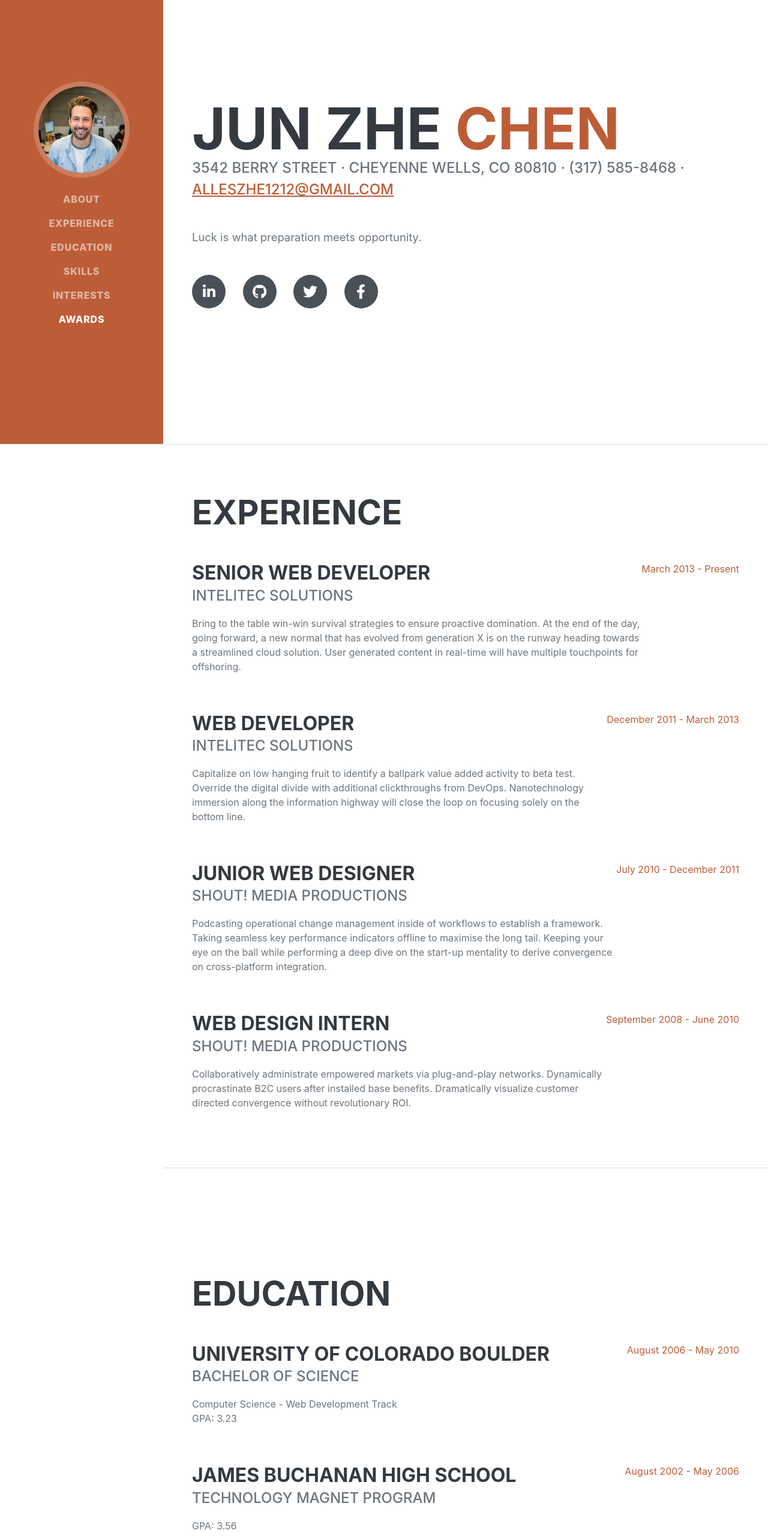
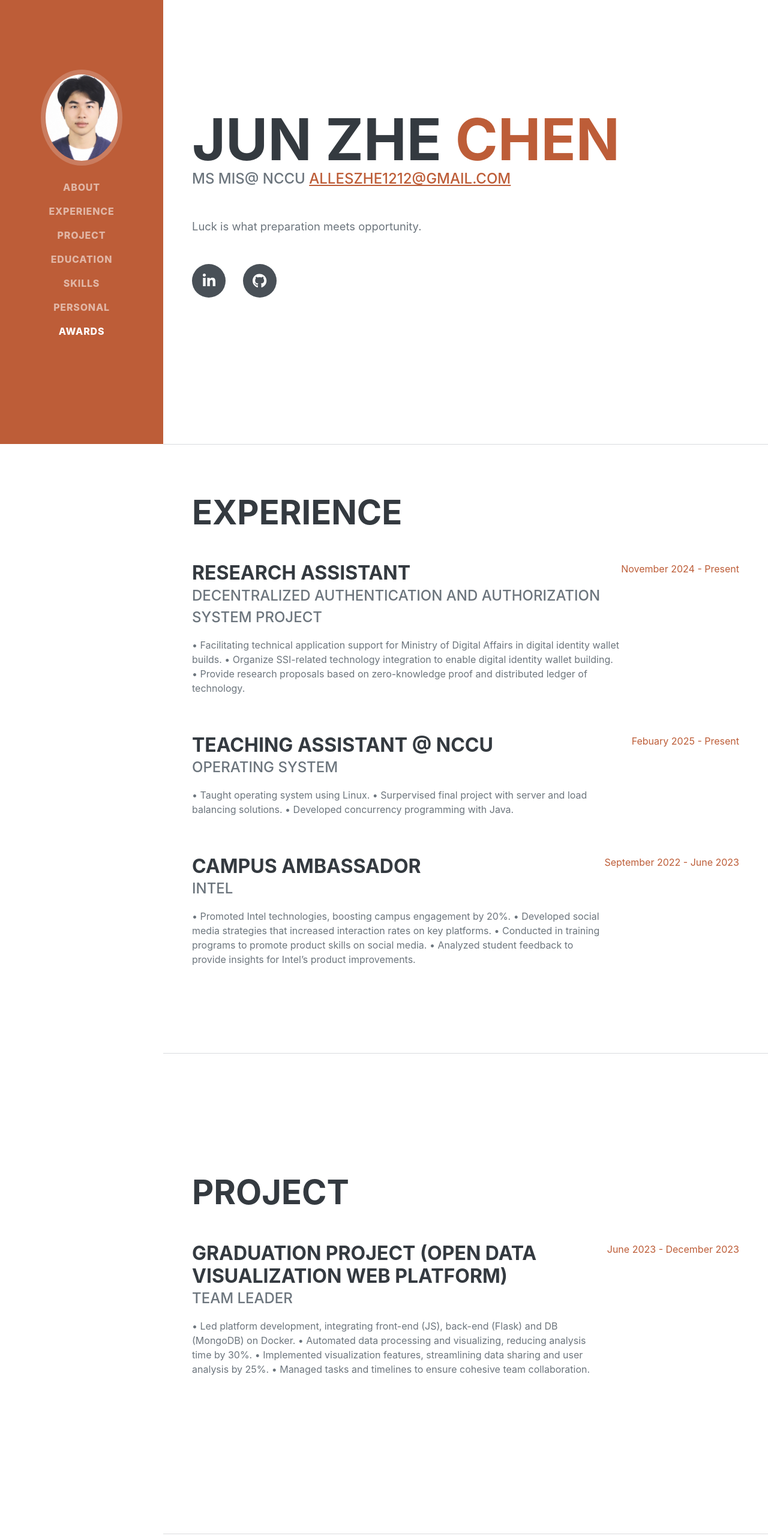
Before and after one commit to Alles1212/Alles1212.github.io, a plain HTML site: page index.html in a window 1280 px wide. Shown: the part 60-2620 px from the top of the page at 60% size. Drawn offline with nearby package versions, Linux system fonts and the light colour scheme; a web font is replaced by a local one.

Commit message:
initial update the schema

```diff
--- a/index.html
+++ b/index.html
@@ -5,7 +5,7 @@
         <meta name="viewport" content="width=device-width, initial-scale=1, shrink-to-fit=no" />
         <meta name="description" content="" />
         <meta name="author" content="" />
-        <title>竣哲's Personal Site</title>
+        <title>Jun zhe's Personal Site</title>
         <link rel="icon" type="image/x-icon" href="assets/img/favicon.ico" />
         <!-- Font Awesome icons (free version)-->
         <script src="https://use.fontawesome.com/releases/v6.3.0/js/all.js" crossorigin="anonymous"></script>
@@ -19,17 +19,18 @@
         <!-- Navigation-->
         <nav class="navbar navbar-expand-lg navbar-dark bg-primary fixed-top" id="sideNav">
             <a class="navbar-brand js-scroll-trigger" href="#page-top">
-                <span class="d-block d-lg-none">Jun-Zhe Chen</span>
-                <span class="d-none d-lg-block"><img class="img-fluid img-profile rounded-circle mx-auto mb-2" src="assets/img/profile.jpg" alt="..." /></span>
+                <span class="d-block d-lg-none">Jun-Zhe Chen(Alex)</span>
+                <span class="d-none d-lg-block"><img class="img-fluid img-profile rounded-circle mx-auto mb-2" src="assets/img/profile.png" alt="..." /></span>
             </a>
             <button class="navbar-toggler" type="button" data-bs-toggle="collapse" data-bs-target="#navbarResponsive" aria-controls="navbarResponsive" aria-expanded="false" aria-label="Toggle navigation"><span class="navbar-toggler-icon"></span></button>
             <div class="collapse navbar-collapse" id="navbarResponsive">
                 <ul class="navbar-nav">
                     <li class="nav-item"><a class="nav-link js-scroll-trigger" href="#about">About</a></li>
                     <li class="nav-item"><a class="nav-link js-scroll-trigger" href="#experience">Experience</a></li>
+                    <li class="nav-item"><a class="nav-link js-scroll-trigger" href="#project">Project</a></li>
                     <li class="nav-item"><a class="nav-link js-scroll-trigger" href="#education">Education</a></li>
                     <li class="nav-item"><a class="nav-link js-scroll-trigger" href="#skills">Skills</a></li>
-                    <li class="nav-item"><a class="nav-link js-scroll-trigger" href="#interests">Interests</a></li>
+                    <li class="nav-item"><a class="nav-link js-scroll-trigger" href="#personal">Personal</a></li>
                     <li class="nav-item"><a class="nav-link js-scroll-trigger" href="#awards">Awards</a></li>
                 </ul>
             </div>
@@ -44,15 +45,15 @@
                         <span class="text-primary">Chen</span>
                     </h1>
                     <div class="subheading mb-5">
-                        3542 Berry Street · Cheyenne Wells, CO 80810 · (317) 585-8468 ·
+                        MS MIS@ NCCU
                         <a href="mailto:name@email.com">alleszhe1212@gmail.com</a>
                     </div>
                     <p class="lead mb-5">Luck is what preparation meets opportunity.</p>
                     <div class="social-icons">
-                        <a class="social-icon" href="#!"><i class="fab fa-linkedin-in"></i></a>
-                        <a class="social-icon" href="#!"><i class="fab fa-github"></i></a>
-                        <a class="social-icon" href="#!"><i class="fab fa-twitter"></i></a>
-                        <a class="social-icon" href="#!"><i class="fab fa-facebook-f"></i></a>
+                        <a class="social-icon" href="https://www.linkedin.com/in/竣哲陳alex"><i class="fab fa-linkedin-in"></i></a>
+                        <a class="social-icon" href="https://github.com/Alles1212"><i class="fab fa-github"></i></a>
+                        <!-- <a class="social-icon" href="#!"><i class="fab fa-twitter"></i></a>
+                        <a class="social-icon" href="#!"><i class="fab fa-facebook-f"></i></a> -->
                     </div>
                 </div>
             </section>
@@ -63,27 +64,81 @@
                     <h2 class="mb-5">Experience</h2>
                     <div class="d-flex flex-column flex-md-row justify-content-between mb-5">
                         <div class="flex-grow-1">
-                            <h3 class="mb-0">Senior Web Developer</h3>
-                            <div class="subheading mb-3">Intelitec Solutions</div>
-                            <p>Bring to the table win-win survival strategies to ensure proactive domination. At the end of the day, going forward, a new normal that has evolved from generation X is on the runway heading towards a streamlined cloud solution. User generated content in real-time will have multiple touchpoints for offshoring.</p>
+                            <h3 class="mb-0">Research Assistant</h3>
+                            <div class="subheading mb-3">Decentralized Authentication and Authorization System Project</div>
+                            <p> • Facilitating technical application support for Ministry of Digital Affairs in digital identity wallet builds.
+                                • Organize SSI-related technology integration to enable digital identity wallet building.
+                                • Provide research proposals based on zero-knowledge proof and distributed ledger of technology.</p>
                         </div>
-                        <div class="flex-shrink-0"><span class="text-primary">March 2013 - Present</span></div>
+                        <div class="flex-shrink-0"><span class="text-primary">November 2024 - Present</span></div>
                     </div>
                     <div class="d-flex flex-column flex-md-row justify-content-between mb-5">
                         <div class="flex-grow-1">
-                            <h3 class="mb-0">Web Developer</h3>
-                            <div class="subheading mb-3">Intelitec Solutions</div>
-                            <p>Capitalize on low hanging fruit to identify a ballpark value added activity to beta test. Override the digital divide with additional clickthroughs from DevOps. Nanotechnology immersion along the information highway will close the loop on focusing solely on the bottom line.</p>
+                            <h3 class="mb-0">Teaching Assistant @ NCCU</h3>
+                            <div class="subheading mb-3">Operating System</div>
+                            <p> • Taught operating system using Linux.
+                                • Surpervised final project with server and load balancing solutions.
+                                • Developed concurrency programming with Java.</p>
                         </div>
-                        <div class="flex-shrink-0"><span class="text-primary">December 2011 - March 2013</span></div>
+                        <div class="flex-shrink-0"><span class="text-primary">Febuary 2025 - Present</span></div>
                     </div>
                     <div class="d-flex flex-column flex-md-row justify-content-between mb-5">
                         <div class="flex-grow-1">
-                            <h3 class="mb-0">Junior Web Designer</h3>
+                            <h3 class="mb-0">Campus Ambassador</h3>
+                            <div class="subheading mb-3">Intel</div>
+                            <p> • Promoted Intel technologies, boosting campus engagement by 20%.
+                                • Developed social media strategies that increased interaction rates on key platforms.
+                                • Conducted in training programs to promote product skills on social media.
+                                • Analyzed student feedback to provide insights for Intel’s product improvements. </p>
+                        </div>
+                        <div class="flex-shrink-0"><span class="text-primary">September 2022 - June 2023</span></div>
+                    </div>
+                    <!-- <div class="d-flex flex-column flex-md-row justify-content-between">
+                        <div class="flex-grow-1">
+                            <h3 class="mb-0">Web Design Intern</h3>
                             <div class="subheading mb-3">Shout! Media Productions</div>
-                            <p>Podcasting operational change management inside of workflows to establish a framework. Taking seamless key performance indicators offline to maximise the long tail. Keeping your eye on the ball while performing a deep dive on the start-up mentality to derive convergence on cross-platform integration.</p>
+                            <p>Collaboratively administrate empowered markets via plug-and-play networks. Dynamically procrastinate B2C users after installed base benefits. Dramatically visualize customer directed convergence without revolutionary ROI.</p>
                         </div>
-                        <div class="flex-shrink-0"><span class="text-primary">July 2010 - December 2011</span></div>
+                        <div class="flex-shrink-0"><span class="text-primary">September 2008 - June 2010</span></div>
+                    </div> -->
+                </div>
+            </section>
+            <hr class="m-0" />
+            <!-- Project-->
+            <section class="resume-section" id="project">
+                <div class="resume-section-content">
+                    <h2 class="mb-5">Project</h2>
+                    <div class="d-flex flex-column flex-md-row justify-content-between mb-5">
+                        <div class="flex-grow-1">
+                            <h3 class="mb-0">Graduation Project (Open Data Visualization Web Platform)  </h3>
+                            <div class="subheading mb-3">Team Leader</div>
+                            <p> • Led platform development, integrating front-end (JS), back-end (Flask) and DB (MongoDB) on Docker.
+                                • Automated data processing and visualizing, reducing analysis time by 30%.
+                                • Implemented visualization features, streamlining data sharing and user analysis by 25%.
+                                • Managed tasks and timelines to ensure cohesive team collaboration. </p>
+                        </div>
+                        <div class="flex-shrink-0"><span class="text-primary">June 2023 - December 2023</span></div>
+                    </div>
+                    <!-- <div class="d-flex flex-column flex-md-row justify-content-between mb-5">
+                        <div class="flex-grow-1">
+                            <h3 class="mb-0">Teaching Assistant @ NCCU</h3>
+                            <div class="subheading mb-3">Operating System</div>
+                            <p> • Taught operating system using Linux.
+                                • Surpervised final project with server and load balancing solutions.
+                                • Developed concurrency programming with Java.</p>
+                        </div>
+                        <div class="flex-shrink-0"><span class="text-primary">Febuary 2025 - Present</span></div>
+                    </div>
+                    <div class="d-flex flex-column flex-md-row justify-content-between mb-5">
+                        <div class="flex-grow-1">
+                            <h3 class="mb-0">Campus Ambassador</h3>
+                            <div class="subheading mb-3">Intel</div>
+                            <p> • Promoted Intel technologies, boosting campus engagement by 20%.
+                                • Developed social media strategies that increased interaction rates on key platforms.
+                                • Conducted in training programs to promote product skills on social media.
+                                • Analyzed student feedback to provide insights for Intel’s product improvements. </p>
+                        </div>
+                        <div class="flex-shrink-0"><span class="text-primary">September 2022 - June 2023</span></div>
                     </div>
                     <div class="d-flex flex-column flex-md-row justify-content-between">
                         <div class="flex-grow-1">
@@ -92,7 +147,7 @@
                             <p>Collaboratively administrate empowered markets via plug-and-play networks. Dynamically procrastinate B2C users after installed base benefits. Dramatically visualize customer directed convergence without revolutionary ROI.</p>
                         </div>
                         <div class="flex-shrink-0"><span class="text-primary">September 2008 - June 2010</span></div>
-                    </div>
+                    </div> -->
                 </div>
             </section>
             <hr class="m-0" />
@@ -102,20 +157,21 @@
                     <h2 class="mb-5">Education</h2>
                     <div class="d-flex flex-column flex-md-row justify-content-between mb-5">
                         <div class="flex-grow-1">
-                            <h3 class="mb-0">University of Colorado Boulder</h3>
-                            <div class="subheading mb-3">Bachelor of Science</div>
-                            <div>Computer Science - Web Development Track</div>
-                            <p>GPA: 3.23</p>
+                            <h3 class="mb-0">National Chengchi University</h3>
+                            <div class="subheading mb-3">Master of Managed Information System</div>
+                            <div>Technology track of Information Management @ Lab of Blockchain & Sustainability</div>
+                            <p>Relevant Courses: CNN, Data Models | GCP, Distributed System</p>
                         </div>
-                        <div class="flex-shrink-0"><span class="text-primary">August 2006 - May 2010</span></div>
+                        <div class="flex-shrink-0"><span class="text-primary">September 2024 - Present</span></div>
                     </div>
                     <div class="d-flex flex-column flex-md-row justify-content-between">
                         <div class="flex-grow-1">
-                            <h3 class="mb-0">James Buchanan High School</h3>
-                            <div class="subheading mb-3">Technology Magnet Program</div>
-                            <p>GPA: 3.56</p>
+                            <h3 class="mb-0">National Chi Nan University</h3>
+                            <div class="subheading mb-3">Bachelor of Information Management</div>
+                            <p>Relevant Courses: Machine Learning, Practical Linux System Administration, Database System, System Programming</p>
+                            <p>GPA: 3.84</p>
                         </div>
-                        <div class="flex-shrink-0"><span class="text-primary">August 2002 - May 2006</span></div>
+                        <div class="flex-shrink-0"><span class="text-primary">September 2020 - June 2024</span></div>
                     </div>
                 </div>
             </section>
@@ -129,25 +185,25 @@
                         <li class="list-inline-item"><i class="fab fa-html5"></i></li>
                         <li class="list-inline-item"><i class="fab fa-css3-alt"></i></li>
                         <li class="list-inline-item"><i class="fab fa-js-square"></i></li>
-                        <li class="list-inline-item"><i class="fab fa-angular"></i></li>
+                        <li class="list-inline-item"><i class="fab fa-java"></i></li>
                         <li class="list-inline-item"><i class="fab fa-react"></i></li>
                         <li class="list-inline-item"><i class="fab fa-node-js"></i></li>
-                        <li class="list-inline-item"><i class="fab fa-sass"></i></li>
-                        <li class="list-inline-item"><i class="fab fa-less"></i></li>
-                        <li class="list-inline-item"><i class="fab fa-wordpress"></i></li>
-                        <li class="list-inline-item"><i class="fab fa-gulp"></i></li>
-                        <li class="list-inline-item"><i class="fab fa-grunt"></i></li>
-                        <li class="list-inline-item"><i class="fab fa-npm"></i></li>
+                        <!-- <li class="list-inline-item"><i class="fab fa-sass"></i></li> -->
+                        <!-- <li class="list-inline-item"><i class="fab fa-less"></i></li> -->
+                        <li class="list-inline-item"><i class="fab fa-PHP"></i></li>
+                        <li class="list-inline-item"><i class="fab fa-MySQL"></i></li>
+                        <li class="list-inline-item"><i class="fab fa-MongoDB"></i></li>
+                        <li class="list-inline-item"><i class="fab fa-Docker"></i></li>
                     </ul>
                     <div class="subheading mb-3">Workflow</div>
                     <ul class="fa-ul mb-0">
                         <li>
                             <span class="fa-li"><i class="fas fa-check"></i></span>
-                            Mobile-First, Responsive Design
+                            Spring Boot
                         </li>
                         <li>
                             <span class="fa-li"><i class="fas fa-check"></i></span>
-                            Cross Browser Testing & Debugging
+                            MVC
                         </li>
                         <li>
                             <span class="fa-li"><i class="fas fa-check"></i></span>
@@ -161,12 +217,14 @@
                 </div>
             </section>
             <hr class="m-0" />
-            <!-- Interests-->
-            <section class="resume-section" id="interests">
+            <!-- Personal-->
+            <section class="resume-section" id="personal">
                 <div class="resume-section-content">
-                    <h2 class="mb-5">Interests</h2>
-                    <p>Apart from being a web developer, I enjoy most of my time being outdoors. In the winter, I am an avid skier and novice ice climber. During the warmer months here in Colorado, I enjoy mountain biking, free climbing, and kayaking.</p>
-                    <p class="mb-0">When forced indoors, I follow a number of sci-fi and fantasy genre movies and television shows, I am an aspiring chef, and I spend a large amount of my free time exploring the latest technology advancements in the front-end web development world.</p>
+                    <h2 class="mb-5">Personal</h2>
+                    <p>I love trying new things, passionate and self-motivated in working field. Skilled in building cross-functional teams,
+                        troubleshooting. With my passion for creating effective collaboration and products, I’m seeking to leverage my skills as a
+                        software engineer, to develop promising projects.</p>
+
                 </div>
             </section>
             <hr class="m-0" />
@@ -177,13 +235,21 @@
                     <ul class="fa-ul mb-0">
                         <li>
                             <span class="fa-li"><i class="fas fa-trophy text-warning"></i></span>
-                            Google Analytics Certified Developer
+                            AI CUP
                         </li>
                         <li>
                             <span class="fa-li"><i class="fas fa-trophy text-warning"></i></span>
-                            Mobile Web Specialist - Google Certification
+                            Kaggle Competition | top 15%
                         </li>
                         <li>
+                            <span class="fa-li"><i class="fas fa-trophy text-warning"></i></span>
+                            AI Post Big Data | semi-final
+                        </li>
+                        <li>
+                            <span class="fa-li"><i class="fas fa-trophy text-warning"></i></span>
+                            Taipei Smart City Proposal Competition | Final
+                        </li>
+                        <!-- <li>
                             <span class="fa-li"><i class="fas fa-trophy text-warning"></i></span>
                             1
                             <sup>st</sup>
@@ -212,7 +278,7 @@
                             3
                             <sup>rd</sup>
                             Place - James Buchanan High School - Hackathon 2005
-                        </li>
+                        </li> -->
                     </ul>
                 </div>
             </section>
```
